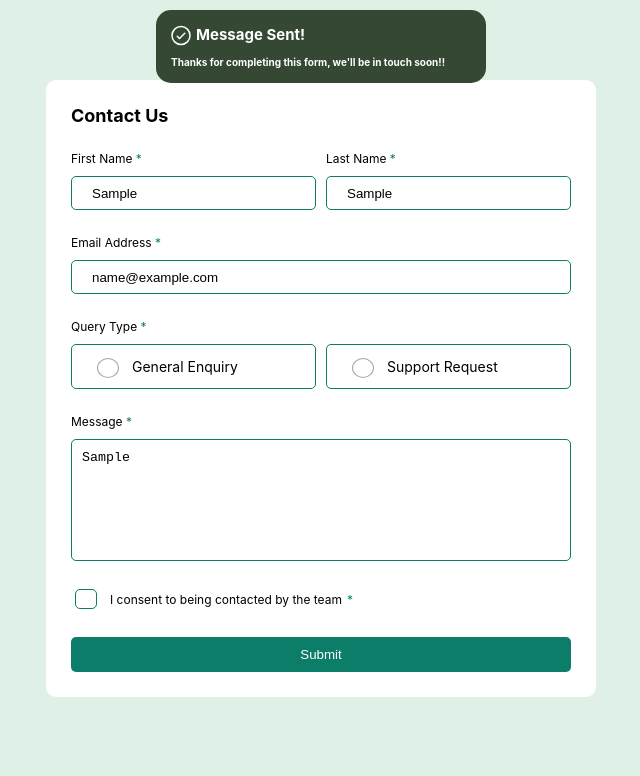
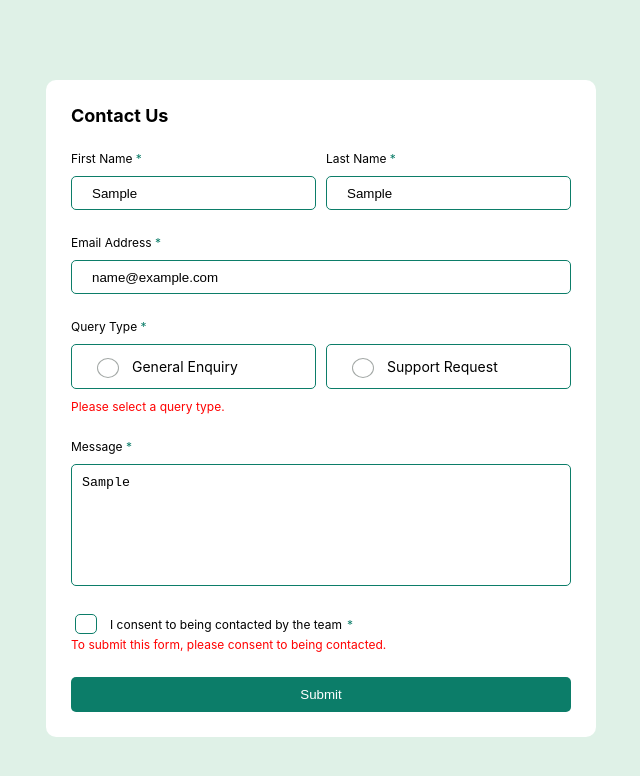
Before and after one commit to juliamazzoni/contact_form, a React (Create React App) app: page / in a window 1280 px wide. Both pictures are taken after typing "Sample", "Sample", "name@example.com", "Sample" into the empty fields and a click on the button "Submit". Shown: the top 776 px of the page, without its empty margins (319-959 px from the left). Built offline with nearby package versions, Linux system fonts and the light colour scheme.

Commit message:
Add form validation

```diff
--- a/src/App.css
+++ b/src/App.css
@@ -75,6 +75,10 @@ body {
 
 .form input:hover {
   cursor: pointer;
+}
+
+.form span {
+  margin: 0;
 }
 
 .firstName-lastName,
@@ -189,3 +193,7 @@ body {
 .transparent {
   background-color: 'transparent';
 }
+
+.errors {
+  color: red;
+}
--- a/src/ContactForm.jsx
+++ b/src/ContactForm.jsx
@@ -1,21 +1,33 @@
 import { useState } from "react";
+import validate from "./utils/validate";
 
 export const ContactForm = ({setMessageSent}) => {
 
   const [radioOption, setRadioOption] = useState('')
+  const [formData, setFormData] = useState({})
+  const [errors, setErrors] = useState({})
 
   const handleSubmit = (e) => {
     e.preventDefault();
-    setMessageSent(true)
-    console.log('its working')
+    const validationErrors = validate(formData)
+
+    if(Object.keys(validationErrors).length > 0) {
+      setErrors(validationErrors)
+
+    } else {
+      setMessageSent(true)
+      setErrors({})
+    }
   }
 
   const handleGeneralEnquireClick = () => {
     setRadioOption('general')
   }
-
   const handleSupportRequestClick = () => {
     setRadioOption('support')
+  }
+  const handleOnChange = (e) => {
+    setFormData({...formData, [e.target.name]: e.target.value})
   }
 
   return (
@@ -28,18 +40,22 @@ export const ContactForm = ({setMessageSent}) => {
 
           <div className="firstName-lastName">
             <div className="first-name">
-              <label name='first-name'>First Name <span className="green">*</span></label>
-              <input type="text" />
+              <label >First Name <span className="green">*</span></label>
+              <input type="text" name='firstName' onChange={handleOnChange} />
+              {errors.firstName && <span className="errors">{errors.firstName}</span>}
             </div>
+
             <div className="last-name">
-              <label name='last-name'>Last Name <span className="green">*</span></label>
-              <input type="text" />
+              <label >Last Name <span className="green">*</span></label>
+              <input type="text" name='lastName' onChange={handleOnChange} />
+              {errors.lastName && <span className="errors">{errors.lastName}</span>}
             </div>
           </div>
 
           <div className="email-address">
-            <label name='email'>Email Address <span className="green">*</span></label>
-            <input type="email" />
+            <label >Email Address <span className="green">*</span></label>
+            <input type="email" name='email' onChange={handleOnChange} />
+            {errors.email && <span className="errors">{errors.email}</span>}
           </div>
 
           <div className="query-type">
@@ -47,23 +63,28 @@ export const ContactForm = ({setMessageSent}) => {
 
             <div className="query-options">
               <div className={radioOption === 'general' ? 'green-background' : 'transparent'}>
-                <input type="radio" name='query-type' onClick={handleGeneralEnquireClick}/> General Enquiry
+                <input type="radio" name='queryType' value='general-enquire' onClick={handleGeneralEnquireClick} onChange={handleOnChange}  /> General Enquiry
               </div>
               <div className={radioOption === 'support' ? 'green-background' : 'transparent'}>
-                <input type="radio" name='query-type' onClick={handleSupportRequestClick} /> Support Request
+                <input type="radio" name='queryType' value='support-request' onClick={handleSupportRequestClick} onChange={handleOnChange}  /> Support Request
               </div>
-
+              {errors.queryType && <span className="errors">{errors.queryType}</span>}
             </div>
           </div>
 
           <div className="message">
-            <label name='message'>Message <span className="green">*</span></label>
-            <textarea name="message" type='text'></textarea>
+            <label >Message <span className="green">*</span></label>
+            <textarea name="message" type='text' onChange={handleOnChange}  ></textarea>
+            {errors.message && <span className="errors">{errors.message}</span>}
           </div>
 
-          <div className="checkbox">
-            <input type="checkbox" /> <p>I consent to being contacted by the team</p> <span className="green">*</span>
+          <div>
+            <div className="checkbox">
+              <input type="checkbox" name="consent" onChange={handleOnChange} /> <p>I consent to being contacted by the team</p> <span className="green">*</span>
+            </div>
+            {errors.consent && <span className="errors">{errors.consent}</span>}
           </div>
+
 
           <button className="submit-button" type="submit" >Submit</button>
 
--- /dev/null
+++ b/src/utils/validate.js
@@ -0,0 +1,30 @@
+
+ export default function validate(formData) {
+  console.log(formData)
+  const errors = {}
+  if(!formData.firstName){
+    errors.firstName = "First name is required."
+  }
+
+  if(!formData.lastName){
+    errors.lastName = "Last name is required."
+  }
+
+  if(!formData.email){
+    errors.email = "Please enter a valid email address."
+  }
+
+  if(!formData.queryType){
+    errors.queryType = "Please select a query type."
+  }
+
+  if(!formData.message){
+    errors.message = "Message is required."
+  }
+
+  if(!formData.consent){
+    errors.consent = "To submit this form, please consent to being contacted."
+  }
+
+  return errors
+}
```
